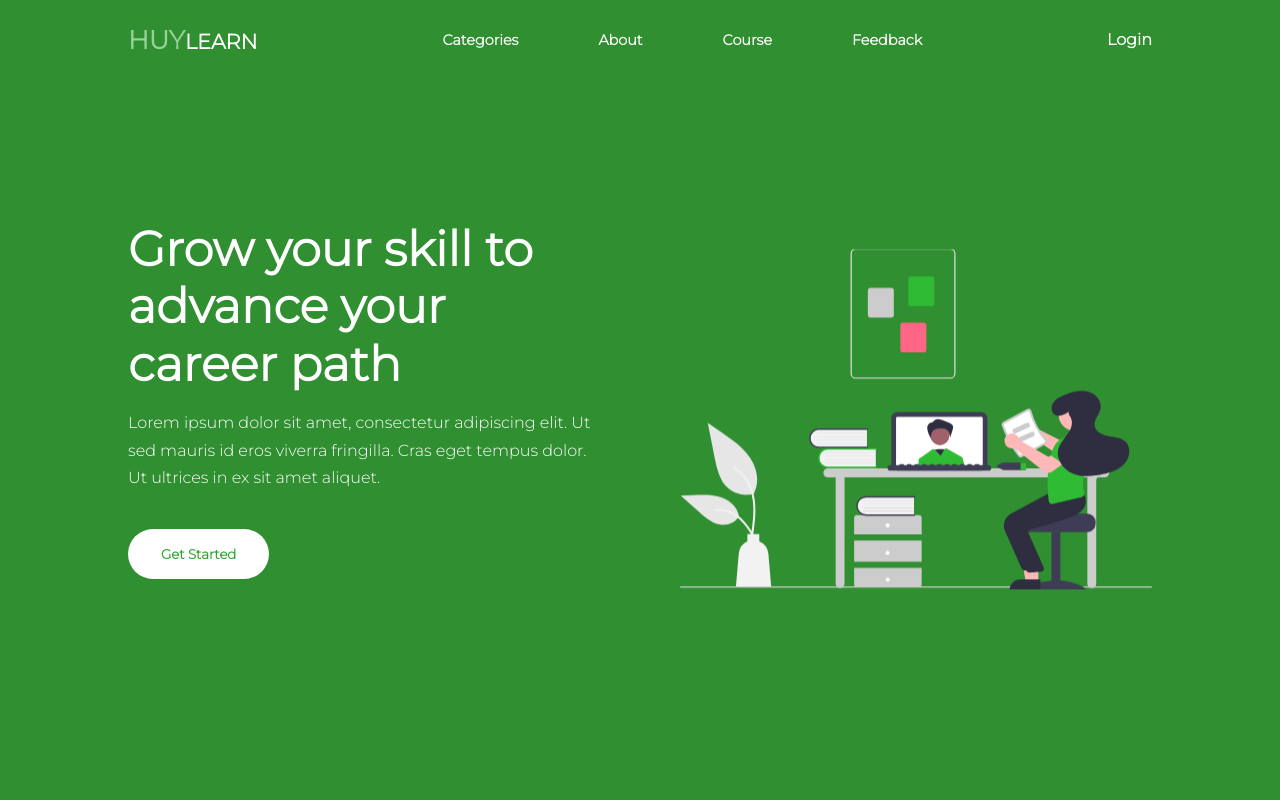
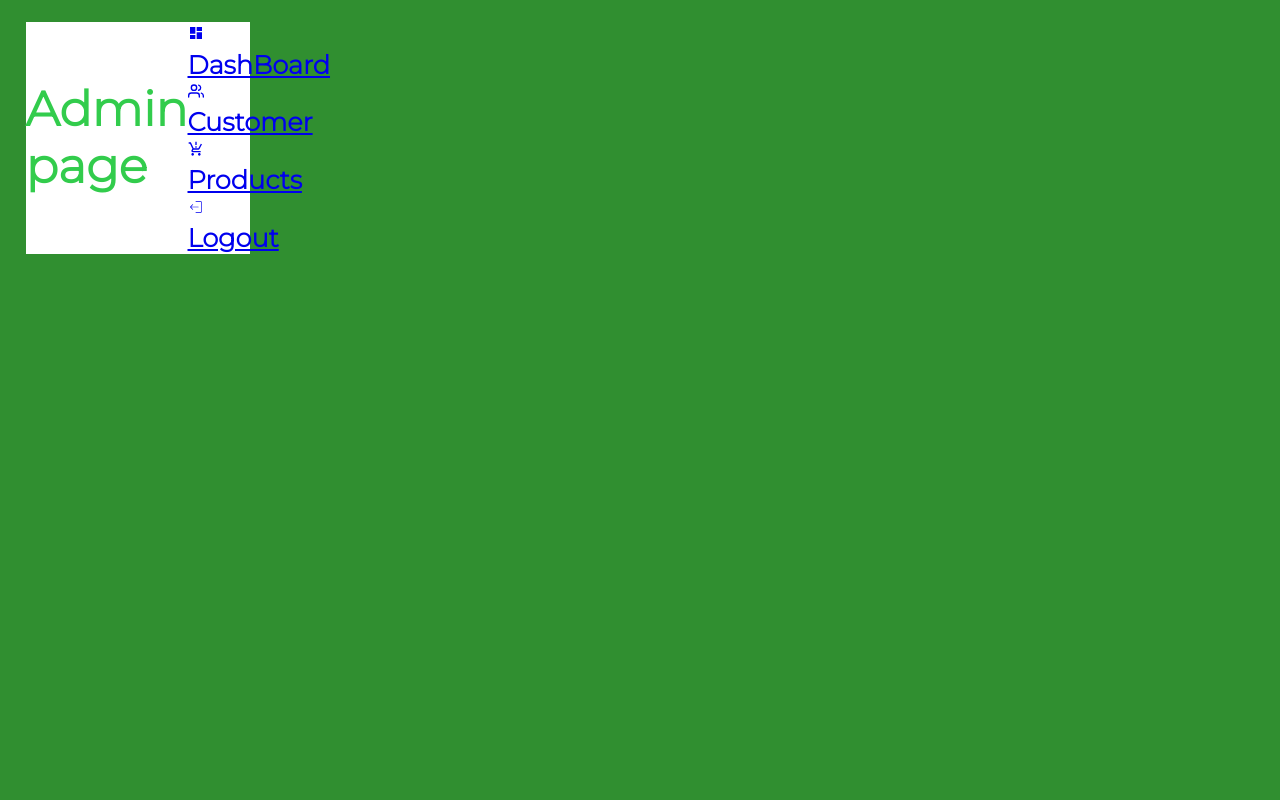
Before and after one commit to Huyshadow/Project-looking-for-jobs, a React (Create React App) app: page / in a window 1280 px wide. Shown: the top 800 px of the page. Built offline with nearby package versions, Linux system fonts and the light colour scheme.

Commit message:
Adminpage

```diff
--- a/src/App.js
+++ b/src/App.js
@@ -2,15 +2,21 @@ import styles from "./App.module.css";
 import Home from "./components/Home";
 import { BrowserRouter, Link, Route, Routes } from "react-router-dom";
 import { useState, useEffect } from "react";
+/*--------------------------------------------------*/
 import Categories from "./components/Categories/Categories";
 import Course from "./components/Courses/Course";
 import About from "./components/About/About";
 import Feedback from "./components/Feedback/Feedback";
 import Login from "./components/LoginSignin/Login";
 import { AiOutlineUnorderedList, AiOutlineCloseCircle } from "react-icons/ai";
+/*--------------------------------------------------*/
 import useWindowDimensions from "./components/useWindowsDimension/useWindowDimension";
+/*--------------------------------------------------*/
+import General from "./components/Admin/General";
 
 function App() {
+  const [admin, setAdmin] = useState(true);
+
   const [scrolled, setScrolled] = useState(false);
   const [list, SetList] = useState(true);
   const { height, width } = useWindowDimensions();
@@ -41,6 +47,7 @@ function App() {
   return (
     <>
       <BrowserRouter>
+        {!admin && (
           <div className={styles.container}>
             <div
               className={
@@ -102,6 +109,8 @@ function App() {
               <Route path="login" element={<Login />} />
             </Routes>
           </div>
+        )}
+        {admin && <General />}
       </BrowserRouter>
     </>
   );
--- a/src/components/Admin/General.js
+++ b/src/components/Admin/General.js
@@ -0,0 +1,57 @@
+import React from "react";
+import styles from "../../css/General.module.css";
+import { BrowserRouter, Route, Routes } from "react-router-dom";
+import { Link } from "react-router-dom";
+import { AiOutlineCloseCircle } from "react-icons/ai";
+import { MdProductionQuantityLimits, MdDashboard } from "react-icons/md";
+import { FiUsers } from "react-icons/fi";
+import { CiLogout } from "react-icons/ci";
+const General = () => {
+  return (
+    <>
+      <section className={styles.container}>
+        <aside className={styles.container_1}>
+          <div className={styles.top}>
+            <div className={styles.logo}>
+              <h1 className={styles.text_muted}>
+                <span style={{ color: "#32cc4c" }}>Admin page</span>
+              </h1>
+            </div>
+            <div className={styles.close} id="close-btn">
+              <AiOutlineCloseCircle />
+            </div>
+            <div className={styles.sidebar}>
+              <Link to="/admin">
+                <span>
+                  <MdDashboard />
+                </span>
+                <h3>DashBoard</h3>
+              </Link>
+              <Link to="/admin/user" className={styles.active}>
+                <span>
+                  <FiUsers />
+                </span>
+                <h3>Customer</h3>
+              </Link>
+              <Link to="/admin/product">
+                <span>
+                  <MdProductionQuantityLimits />
+                </span>
+                <h3>Products</h3>
+              </Link>
+              <a href="#">
+                <span>
+                  <CiLogout />
+                </span>
+                <h3>Logout</h3>
+              </a>
+            </div>
+          </div>
+        </aside>
+        <div className={styles.container_2}></div>
+        <div className={styles.container_3}></div>
+      </section>
+    </>
+  );
+};
+export default General;
--- /dev/null
+++ b/src/css/General.module.css
@@ -0,0 +1,20 @@
+.container {
+  display: grid;
+  width: 96%;
+  margin: 0 auto;
+  gap: 1.8rem;
+  grid-template-columns: 14rem auto 30rem;
+}
+aside {
+  height: 100vh;
+}
+aside .top {
+  background-color: white;
+  display: flex;
+  align-items: center;
+  justify-content: space-between;
+  margin-top: 1.4rem;
+}
+aside .close {
+  display: none;
+}
```
Also changed, not shown: src/components/Admin/Account/ListAccount.js (added). Lines whose indentation alone changed are shown as unchanged.
